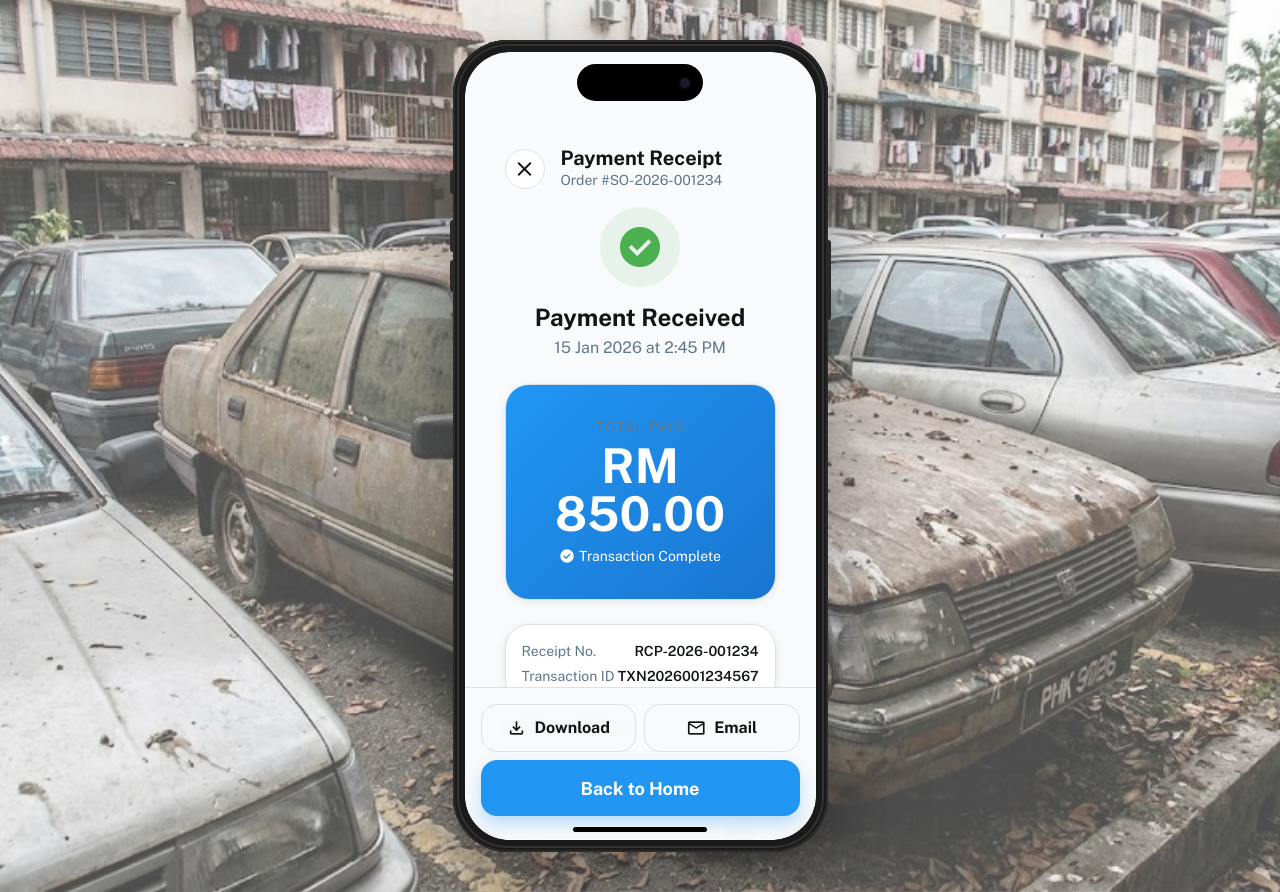
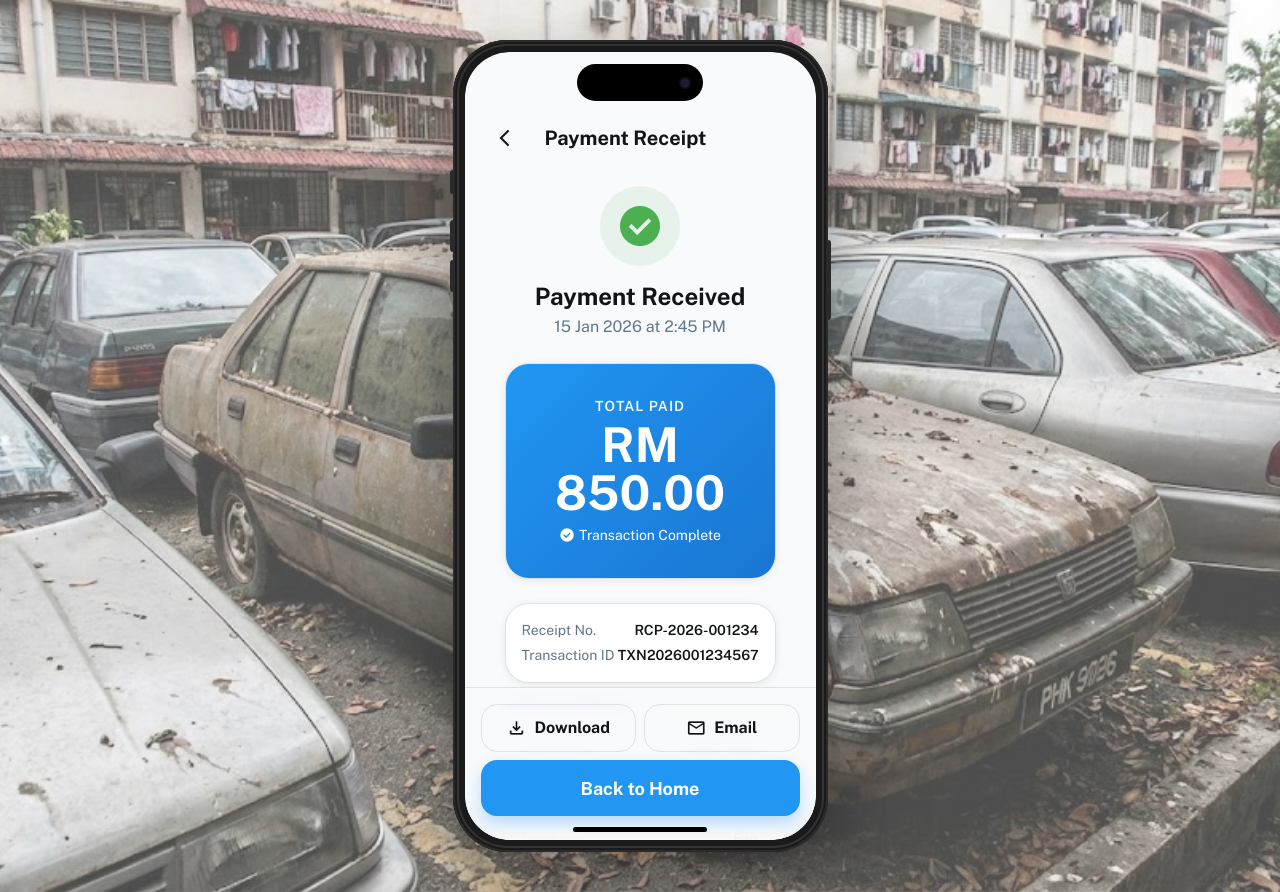
Before and after one commit to naimmazni/scrap2go, a Next.js app: page /receipt in a window 1280 px wide. Built offline with nearby package versions, Linux system fonts and the light colour scheme.

Commit message:
fix: simplify ReceiptScreen header with PageHeader component for improved layout

```diff
--- a/src/components/screens/ReceiptScreen.tsx
+++ b/src/components/screens/ReceiptScreen.tsx
@@ -11,6 +11,7 @@ import {
   ScreenContainer,
   ScrollableContent,
   FixedBottomContainer,
+  PageHeader,
 } from '@/components/ui';
 
 const ReceiptScreen: React.FC = () => {
@@ -75,46 +76,12 @@ const ReceiptScreen: React.FC = () => {
 
   return (
     <ScreenContainer>
+      <PageHeader
+        title="Payment Receipt"
+        onBack={() => router.push('/home')}
+        showBack
+      />
       <ScrollableContent bottomPadding={140}>
-        {/* Header */}
-        <div style={{
-          padding: theme.spacing.lg,
-          paddingBottom: theme.spacing.md,
-          display: 'flex',
-          alignItems: 'center',
-          gap: theme.spacing.md,
-        }}>
-          <button
-            onClick={() => router.push('/home')}
-            style={{
-              width: 40,
-              height: 40,
-              borderRadius: theme.borderRadius.full,
-              display: 'flex',
-              alignItems: 'center',
-              justifyContent: 'center',
-              backgroundColor: theme.colors.surfaceLight,
-              border: `1px solid ${theme.colors.borderLight}`,
-            }}
-          >
-            <Icon name="close" size={24} color={theme.colors.textPrimary} />
-          </button>
-          <div>
-            <h1 style={{
-              fontSize: theme.fontSizes.xl,
-              fontWeight: theme.fontWeights.bold,
-              color: theme.colors.textPrimary,
-            }}>
-              Payment Receipt
-            </h1>
-            <p style={{
-              fontSize: theme.fontSizes.sm,
-              color: theme.colors.textSecondary,
-            }}>
-              Order #{receiptData.orderNumber}
-            </p>
-          </div>
-        </div>
 
         {/* Success Icon */}
         <div style={{
@@ -162,10 +129,12 @@ const ReceiptScreen: React.FC = () => {
           }}>
             <p style={{
               fontSize: theme.fontSizes.sm,
-              color: withOpacity('#fff', 0.8),
+              color: '#ffffff',
               marginBottom: theme.spacing.xs,
               textTransform: 'uppercase',
               letterSpacing: 1,
+              fontWeight: theme.fontWeights.semibold,
+              opacity: 0.95,
             }}>
               Total Paid
             </p>
```
